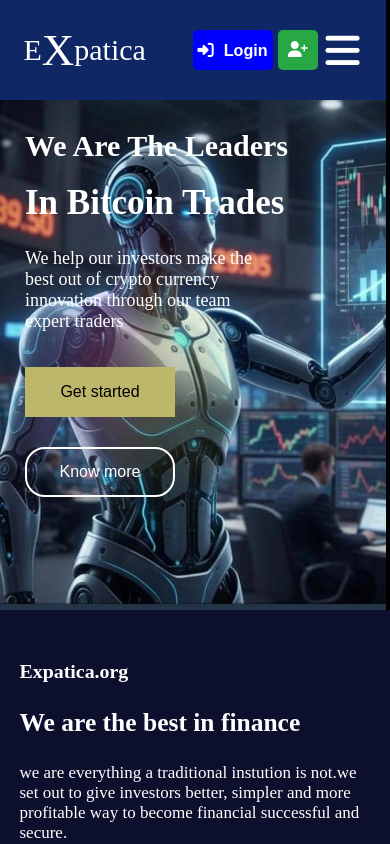
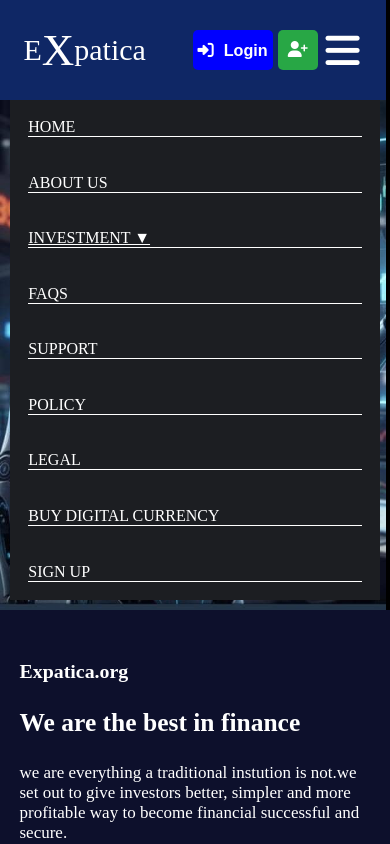
Before and after one commit to Kenz5050/cloned_expatica, a plain HTML site: page index.html in a window 390 px wide. Both pictures are taken after a click on the button 342 px from the left and 50 px from the top of the page. Shown: the top 844 px of the page. Drawn offline with nearby package versions, Linux system fonts and the light colour scheme; a script that the page names is missing.

Commit message:
Add files via upload

```diff
--- a/index.html
+++ b/index.html
@@ -63,9 +63,10 @@
 
 
 
-          <aside class="row3">
-            <h3>We Are The Leaders</h3>
-            <h1>In Bitcoin Trades</h1>
+         <div class="homepage_first_nav">
+           <aside class="row3">
+            <h3>We Are The Leaders <br>In Bitcoin Trades</h3>
+            <!-- <h1>In Bitcoin Trades</h1> -->
             <p>We help our investors make the best out of crypto currency innovation
               through our team expert traders
             </p>
@@ -74,6 +75,28 @@
               <button class="bittenn">Know more</button>
             </div>
           </aside>
+          <aside class="mobile_fade_toggle">
+            <ul>
+              <li>HOME</li>
+              <li>ABOUT US</li>
+              <li id="investment_drop"><u class="investment_drop">INVESTMENT  ▼</u><div class="investment_drop_down">
+                <ul>
+                <li>Bitcoin</li>
+                <li>Oil And Gas</li>
+                <li>Loan</li>
+                <li>NFP</li>
+              </ul>
+              </div>
+             </li>
+              <li>FAQS</li>
+              <li>SUPPORT</li>
+              <li>POLICY</li>
+              <li>LEGAL</li>
+              <li>BUY DIGITAL CURRENCY</li>
+              <li>SIGN UP</li>
+            </ul>
+          </aside>
+         </div>
 
             <!-- Market Bar Container -->
 <div class="market-box_1">
@@ -426,7 +449,7 @@
     <div class="holding_box">
   <content class="input_full_container">
     <div class="input_side">
-      <input type="tel" name="" id="" placeholder=" Enter Name:">
+      <input type="text" name="" id="" placeholder=" Enter Name:">
       <input type="email" name="" id="" placeholder="Enter Email:">
       <input type="text" name="" id="" placeholder="Message:">
       <BUtton>Contaact Us</BUtton>
--- a/main.js
+++ b/main.js
@@ -73,3 +73,19 @@ console.log("clicked")
 //     $(target).fadeToggle(200);
 //   });
 // });
+
+
+
+$(document) .ready(function () {
+    $("#investment_drop") .on("click" , function() {
+console.log("clicked")
+    $(".investment_drop_down") .toggle();
+    });
+});
+
+$(document) .ready(function () {
+    $(".header_three_line_button") .on("click" , function() {
+console.log("clicked")
+    $(".mobile_fade_toggle") .toggle();
+    });
+});
--- a/style.css
+++ b/style.css
@@ -9,10 +9,6 @@ html body{
     min-height: 800px;
   background-color: #0d102c ;
   /* overflow: hidden; */
-}
-body{
-  /* position: fixed; */
-  /* inset: o; */
 }
 .container{
     width: 100%;
@@ -321,7 +317,7 @@ justify-content: space-around;
 
 
   .lin1{
-    height: 350px;
+    height: 270px;
     width: 27%;
     /* border: 2px solid red; */
     display: flex;
@@ -344,6 +340,7 @@ justify-content: space-around;
   background-color: blue;
   font-size: 15px;
   border-radius: 20px;
+    margin-top: 15px;
   border: none;
 }
 .lin1 button:hover{
@@ -784,7 +781,7 @@ flex-direction: column;
 }
 .last_section{
 width: 100%;
-min-height: 200px;
+min-height: 400px;
 /* border: 2px solid black; */
 display: flex;
   background-color: #0d102c;
@@ -1121,6 +1118,46 @@ border: none;
   margin: auto;
   height: 50px;
 }
+.homepage_first_nav{
+width: 90%;
+display: flex;
+}
+.mobile_fade_toggle{
+  width: 20%;
+  height: 500px;
+  /* border: 2px solid red; */
+  background-color:#1c1e22;
+  color: white;
+  cursor: pointer;
+  display: none;
+}
+.mobile_fade_toggle ul{
+  height: 100%;
+  width: 90%;
+  display: flex;
+  flex-direction: column;
+  justify-content: space-around;
+  /* border: 2px solid red; */
+  margin: auto;
+  list-style: none;
+}
+.mobile_fade_toggle ul li{
+  border-bottom: 1px solid white;
+}
+.investment_drop_down{
+  display: none;
+  height: 150px;
+}
+.investment_drop:hover{
+  color: orange;
+  transform: scale(1.00);
+  transition: 0.2s ease;
+}
+.investment_drop_down li:hover{
+  color: orange;
+  transform: scale(1.00);
+  transition: 0.2s ease;
+}
 
 
 
@@ -1132,10 +1169,35 @@ border: none;
 
 
 @media only screen and (max-width: 800px){
+
+
+
+html body{
+    width: 100%;
+    min-height: 1300px;
+}
 .container{
     width: 100%;
-    min-height: 800PX;
-}
+  min-height: 1300px;
+    margin: 0px;
+  padding: 0px;
+}
+.container .box{
+   width: 100%;
+    min-height: 1300px;
+  background-color: black;
+   margin: 0px;
+  padding: 0px;
+  /* border: 3px solid red; */
+}
+
+
+
+
+
+
+
+
 header{
      width: 99%;
      min-height: 300PX;
@@ -1207,14 +1269,14 @@ flex-direction: column;
   }
   .lin2{
     width: 90%;
-    border: 2px solid black;
+    /* border: 2px solid black; */
     display: flex;
     flex-direction: column;
     margin-top: 30px;
   }
   .lin3{
     width: 90%;
-    border: 2px solid black;
+    /* border: 2px solid black; */
     display: flex;
     flex-direction: column;
     margin-top: 30px;
@@ -1394,14 +1456,14 @@ flex-direction: column;
   .plans{
   width: 100%;
   min-height: 500px;
-  border: 2px solid black;
+  /* border: 2px solid black; */
   background-color: #f7f9fd;
 
  }
  .section_1{
   width: 90%;
   height: 370px;
-  border: 2px solid black;
+  /* border: 2px solid black; */
   margin: auto;
   display: flex;
   flex-direction: column;
@@ -1417,12 +1479,12 @@ margin: auto;
   text-align: center;
   margin-top: 90px;
   padding-bottom: 8px;
-  border: 2px solid black;
+  /* border: 2px solid black; */
  }
  .plans_section{
   width: 90%;
   min-height: 600px;
-  border: 2px solid black;
+  /* border: 2px solid black; */
   margin: auto;
   display: flex;
   flex-direction: column;
@@ -1505,7 +1567,7 @@ margin: auto;
 }
 .last_section{
 width: 100%;
-min-height: 200px;
+min-height: 600px;
 /* border: 2px solid red; */
 display: flex;
   background-color: #0d102c;
@@ -1517,7 +1579,7 @@ color: white;
   display: flex;
   width: 89%;
   /* border: 2px solid yellow; */
-  min-height: 300px;
+  min-height: 900px;
   padding-left: 0px;
   flex-direction: column;
 }
@@ -1579,7 +1641,7 @@ font-size: 20px;
 
 .last_section_child_2{
   width:100%;
-  min-height: 400px;
+  min-height: 800px;
   /* border: 3px solid red; */
   background-color: #0d102c;
 }
@@ -1687,7 +1749,7 @@ font-size: 20px;
  font-size: 35px;
 }
 .full_withdraw_side{
-  width: 80%;
+  width: 90%;
   height: 350px;
   /* border: 2px solid green; */
   display: flex;
@@ -1837,6 +1899,55 @@ font-size: 20px;
   cursor: pointer;
 }
 
+
+.mobile_fade_toggle{
+  position: absolute;
+  /* left: 0; */
+  /* top: 15px; */
+  width: 100%;
+  height: 500px;
+  /* border: 2px solid green; */
+  color: white;
+  cursor: pointer;
+  margin: auto;
+  background-color: inherit;
+  /* z-index: 9999; */
+
+
+  /* opacity: 0;
+  transform: translateY(-100%);
+  pointer-events: none; */
+
+  transition: transform 0.6s ease, opacity 0.4s ease;
+}
+
+/* Active state */
+.mobile_fade_toggl.active {
+  opacity: 1;
+  transform: translateY(0);
+  pointer-events: auto;
+}
+.mobile_fade_toggle ul{
+  height: 100%;
+  width: 95%;
+  display: flex;
+  flex-direction: column;
+  justify-content: space-around;
+  background-color:#1c1e22;
+  /* border: 2px solid red; */
+  margin: auto;
+  list-style: none;
+}
+.mobile_fade_toggle ul li{
+  border-bottom: 1px solid white;
+  width: 90%;
+  margin: auto;
+}
+.investment_drop_down{
+  display: none;
+  height: 150px;
+}
+
 /* .market-box_1{
    width: 90%;
   margin: auto;
```
